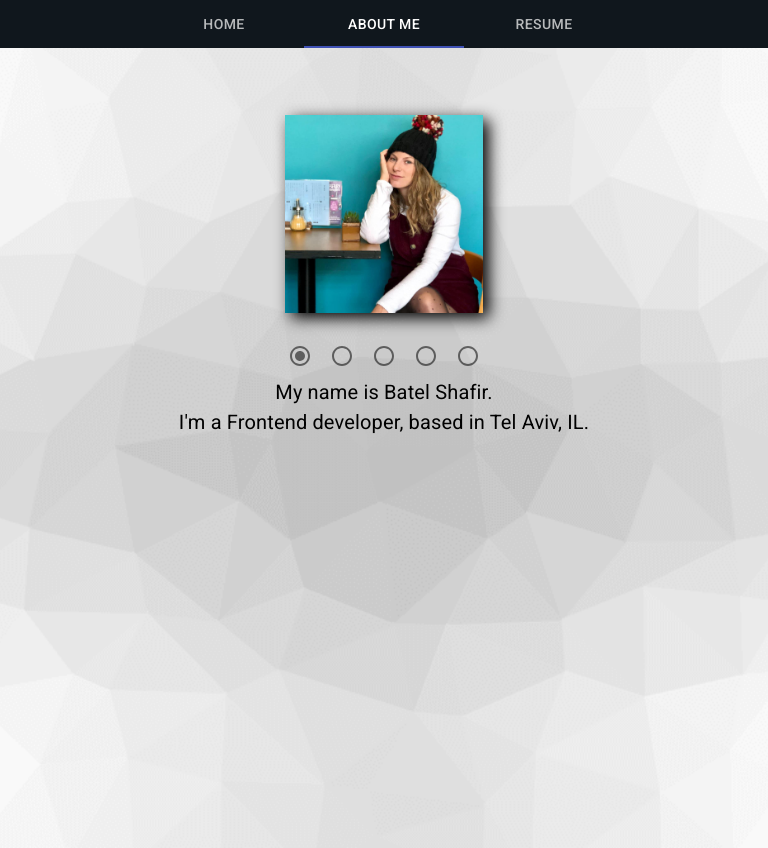
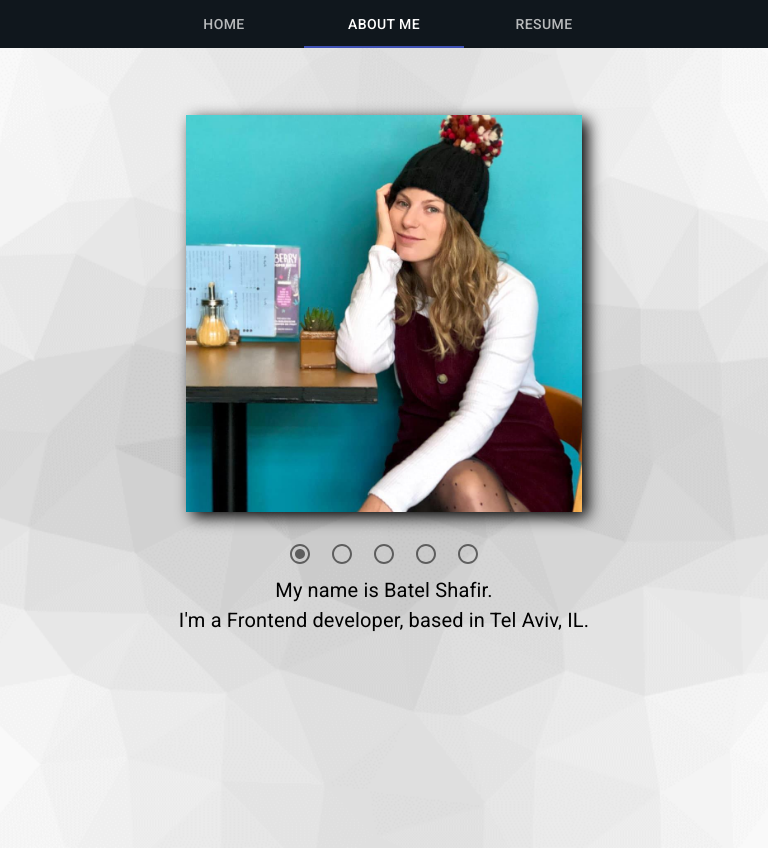
Before and after one commit to batel-shafir/my-personal-webpage, a React (Create React App) app in the folder client/: page / in a window 768 px wide. Both pictures are taken after a click on the tab "ABOUT ME". Built offline with nearby package versions, Linux system fonts and the light colour scheme.

Commit message:
css about

```diff
--- a/client/src/Components/Tabs/About.scss
+++ b/client/src/Components/Tabs/About.scss
@@ -20,12 +20,12 @@
         font-size: 20px;
     }
     .my-img {
-        width:50%;
+        width: 100%;
     }
 }
 
 @media (min-width: 768px) {
     .my-img {
-        width:30%;
+        width: 60%;
     }
 }
```
